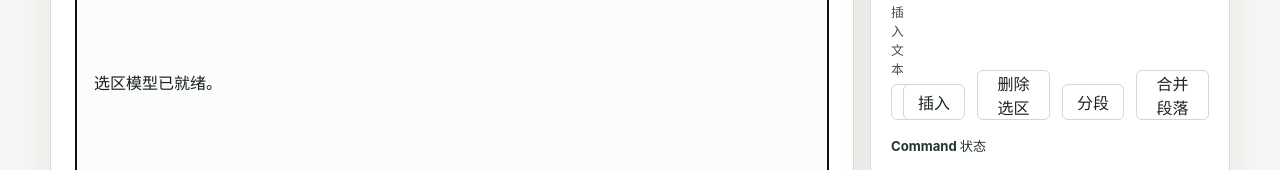
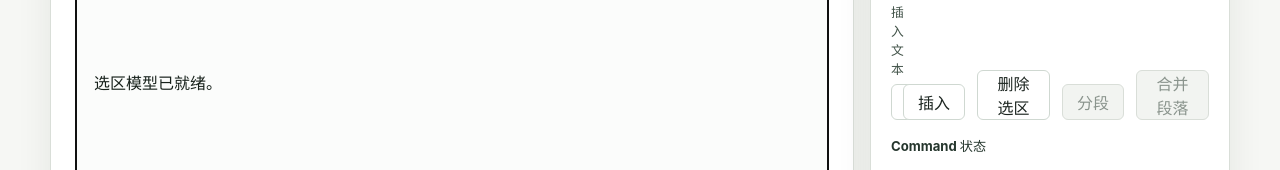
Before and after one commit to QDyanbing/crucialy-rich, a React (Vite) app in the folder apps/demo/: page / in a window 1280 px wide. Shown: the part 254-424 px from the top of the page. Built offline with nearby package versions, Linux system fonts and the light colour scheme.

Commit message:
style: show disabled demo commands

```diff
--- a/apps/demo/src/styles.css
+++ b/apps/demo/src/styles.css
@@ -192,6 +192,18 @@ button {
 button:hover {
   border-color: #94aa9b;
   background: #eef2ef;
+}
+
+button:disabled {
+  cursor: not-allowed;
+  border-color: #d9ded8;
+  background: #f2f4f1;
+  color: #8a948d;
+}
+
+button:disabled:hover {
+  border-color: #d9ded8;
+  background: #f2f4f1;
 }
 
 select {
```
